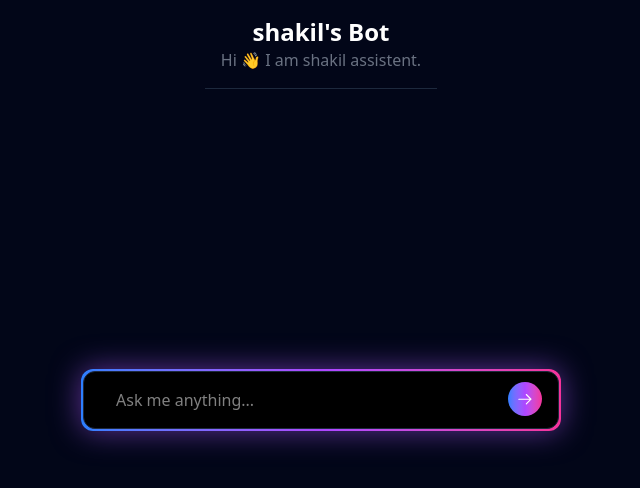
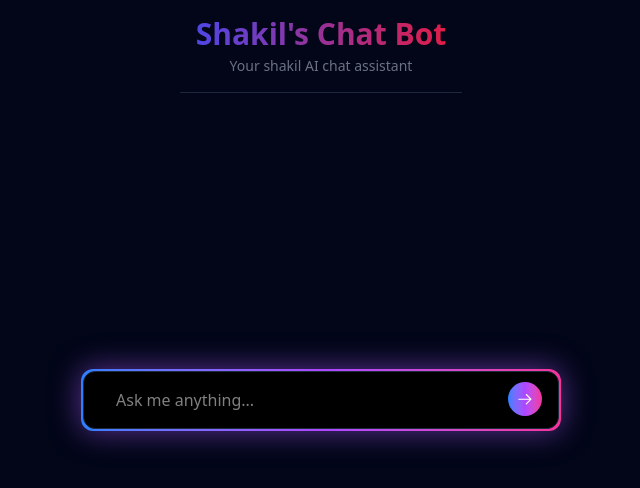
Before and after one commit to shakiljoin/Chat_Bot, a React app in the folder frontend/: page / in a window 1280 px wide. Shown: the top 488 px of the page, without its empty margins (319-959 px from the left). Built offline with nearby package versions, Linux system fonts and the light colour scheme; the HTML template or start-up script is replaced by a standard one.

Commit message:
new edit

```diff
--- a/frontend/src/components/ChatApp.jsx
+++ b/frontend/src/components/ChatApp.jsx
@@ -46,11 +46,12 @@ export default function ChatApp() {
   // add empty assistant message
   setChats((prev) => [...prev, { role: "assistant", content: "" }]);
 
-    // ✅ create controller
   const controller = new AbortController();
   abortRef.current = controller;
-    const BASE_URL = import.meta.env.VITE_API_BASE_URL || "https://chat-bot-backend-rk9u.onrender.com";
 
+  const BASE_URL =
+    import.meta.env.VITE_API_BASE_URL ||
+    "https://chat-bot-backend-rk9u.onrender.com";
 
   try {
     const res = await fetch(`${BASE_URL}/chat-stream`, {
@@ -60,8 +61,10 @@ export default function ChatApp() {
       signal: controller.signal,
     });
 
-      const data = await res.json();
-      console.log(data.reply);
+    if (!res.ok) {
+      const errText = await res.text();
+      throw new Error(`HTTP ${res.status}: ${errText}`);
+    }
 
     const reader = res.body.getReader();
     const decoder = new TextDecoder("utf-8");
@@ -74,11 +77,13 @@ export default function ChatApp() {
       if (done) break;
 
       buffer += decoder.decode(value, { stream: true });
+
       const lines = buffer.split("\n");
-        buffer = lines.pop();
+      buffer = lines.pop() || "";
 
       for (const line of lines) {
-          if (line.startsWith("data:")) {
+        if (!line.startsWith("data:")) continue;
+
         const data = line.replace("data:", "").trim();
 
         if (data === "DONE") {
@@ -89,6 +94,7 @@ export default function ChatApp() {
 
         try {
           const parsed = JSON.parse(data);
+
           if (parsed.token) {
             fullText += parsed.token;
 
@@ -101,7 +107,8 @@ export default function ChatApp() {
               return updated;
             });
           }
-            } catch {}
+        } catch (e) {
+          // ignore parse errors
         }
       }
     }
@@ -109,17 +116,20 @@ export default function ChatApp() {
     setLoading(false);
     abortRef.current = null;
   } catch (err) {
-      // ✅ when stop clicked
     if (err.name === "AbortError") return;
+
+    console.error("❌ API ERROR:", err);
 
     setChats((prev) => [
       ...prev,
       { role: "assistant", content: "❌ Backend not connected!" },
     ]);
+
     setLoading(false);
     abortRef.current = null;
   }
 };
+
 
   return (
     <div className="min-h-screen bg-slate-950 text-white">
--- a/frontend/src/components/ChatHeader.jsx
+++ b/frontend/src/components/ChatHeader.jsx
@@ -1,10 +1,19 @@
 export default function ChatHeader() {
   return (
-    <div className="p-4 border-b border-slate-800">
-      <h1 className="text-2xl font-bold text-white text-center">
-        shakil's Bot
+    <div className="p-4 border-b border-slate-800 text-center">
+      <h1
+        className="text-3xl font-bold"
+        style={{
+          background: "linear-gradient(to right, #4F46E5, #E11D48)",
+          WebkitBackgroundClip: "text",
+          WebkitTextFillColor: "transparent",
+        }}
+      >
+        Shakil's Chat Bot
       </h1>
-      <p className="text-gray-500">Hi 👋 I am shakil assistent.</p>
+      <p className="text-gray-500 text-sm mt-1">
+        Your shakil AI chat assistant
+      </p>
     </div>
   );
 }
--- a/frontend/src/components/ChatInput.jsx
+++ b/frontend/src/components/ChatInput.jsx
@@ -49,7 +49,7 @@ shadow-[0_0_30px_rgba(168,85,247,0.55)]"
               placeholder="Ask me anything..."
               rows={1}
               className="border-none outline-none text-white bg-transparent px-4 py-2 rounded-lg
-                 resize-none min-h-10 max-h-40 grow overflow-y-auto w-full"
+                 resize-none min-h-10 max-h-40 grow overflow-y-auto w-full transition-all duration-300"
             />
 
             {/* <button
@@ -63,9 +63,9 @@ shadow-[0_0_30px_rgba(168,85,247,0.55)]"
             <button
               onClick={loading ? stopGenerating : sendMessage}
               className="shrink-0 bg-gradient-to-r from-blue-500 via-purple-500 to-pink-500 mb-1 text-lg
-      text-white px-2 py-2 rounded-full flex items-center justify-center cursor-pointer transition-all duration-500"
+      text-white px-2 py-2 rounded-full flex items-center justify-center cursor-pointer transition-all duration-500 hover:opacity-80"
             >
-              {loading ?  <IoClose /> : <GoArrowRight /> }
+              {loading ? <IoClose /> : <GoArrowRight />}
             </button>
           </div>
         </div>
--- a/frontend/src/components/ChatMessages.jsx
+++ b/frontend/src/components/ChatMessages.jsx
@@ -7,11 +7,11 @@ export default function ChatMessages({ chats, loading, bottomRef }) {
         <div
           key={i}
           className={`px-4 text-base leading-loose items-center justify-between
-          rounded-xl ${
-  c.role === "user"
-    ? "ml-auto bg-gray-700 py-2 text-white rounded-full  w-fit"
-    : "mr-auto  text-slate-100 rounded-2xl w-full"
-}`}
+          rounded-xl shadow-md fade-in ${
+            c.role === "user"
+              ? "ml-auto bg-gray-700 py-2 text-white rounded-full  w-fit"
+              : "mr-auto  text-slate-100 rounded-2xl w-full"
+          }`}
         >
           <ReactMarkdown
             components={{
@@ -20,7 +20,6 @@ export default function ChatMessages({ chats, loading, bottomRef }) {
                   className="overflow-x-auto max-w-full whitespace-pre rounded-xl p-4 mt-10 mb-10 bg-black leading-6"
                   {...props}
                 />
-
               ),
               code: ({ node, ...props }) => (
                 <code className="text-white leading-tight" {...props} />
@@ -33,7 +32,7 @@ export default function ChatMessages({ chats, loading, bottomRef }) {
       ))}
 
       {loading && (
-        <div className="mr-auto bg-slate-800 text-slate-100 px-4 py-3 rounded-2xl text-sm">
+        <div className="mr-auto bg-slate-800 text-slate-100 px-4 py-3 rounded-2xl text-sm fade-in">
           Typing...
         </div>
       )}
```
Also changed, not shown: 2 other files (tests, documents, lock files or other folders). Lines whose indentation alone changed are shown as unchanged.
